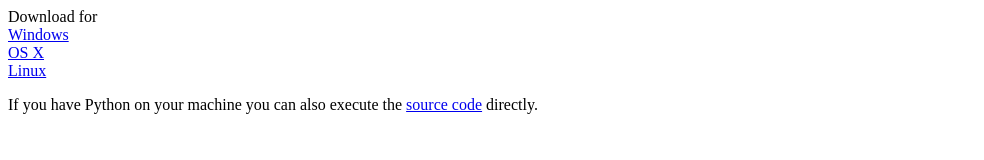
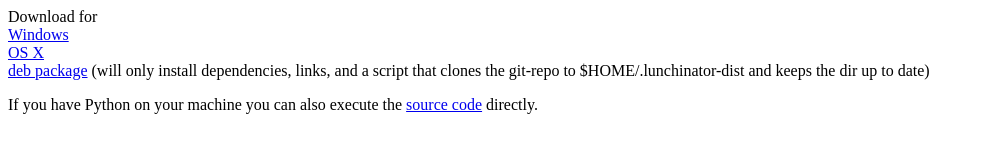
Before and after one commit to hannesrauhe/lunchinator, a plain HTML site: page installer/index.html in a window 1280 px wide. Shown: the whole page, without its empty margins (0-984 px from the left). Drawn offline with Linux system fonts and the light colour scheme.

Commit message:
Added Linux build to html

```diff
--- a/installer/index.html
+++ b/installer/index.html
@@ -2,7 +2,7 @@
 Download for <br />
 <a href="win/">Windows</a><br />
 <a href="mac/">OS X</a><br />
-<a href="lin/">Linux</a>
+<a href="linux/lunchinator.deb">deb package</a> (will only install dependencies, links, and a script that clones the git-repo to $HOME/.lunchinator-dist and keeps the dir up to date)
 </p>
 
 <p>
```
